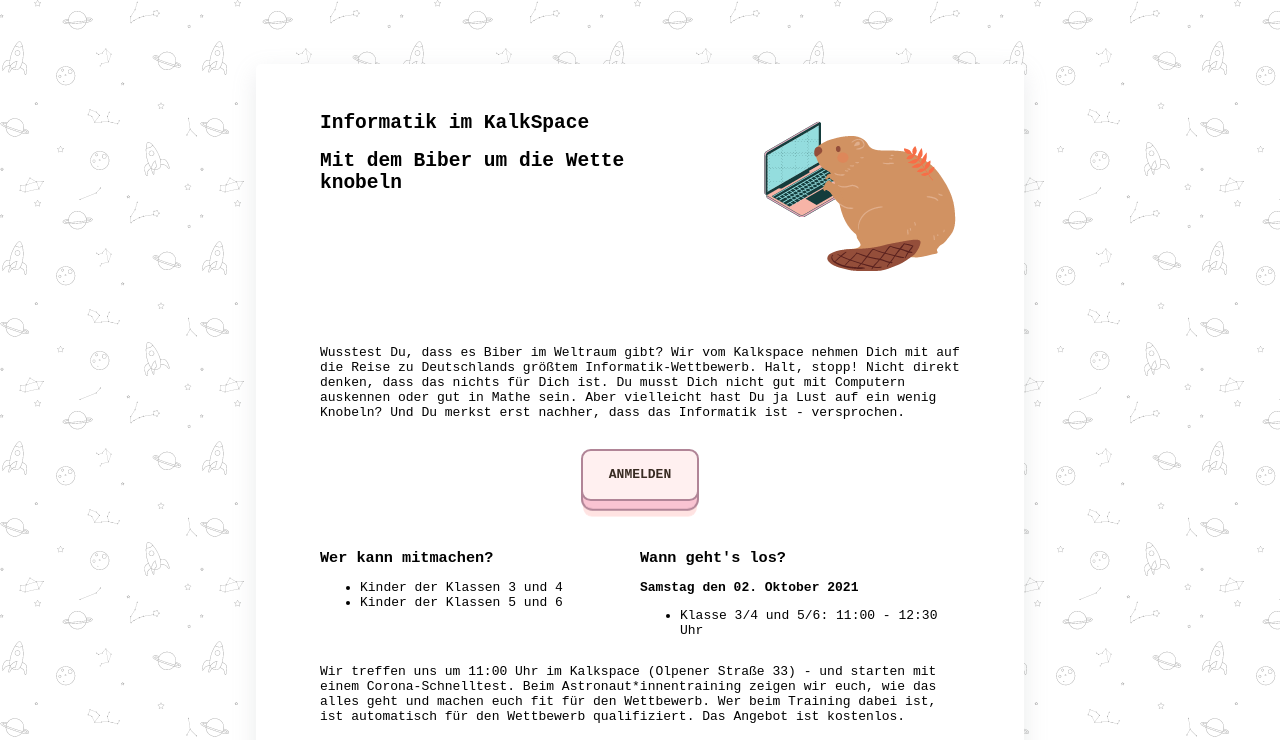
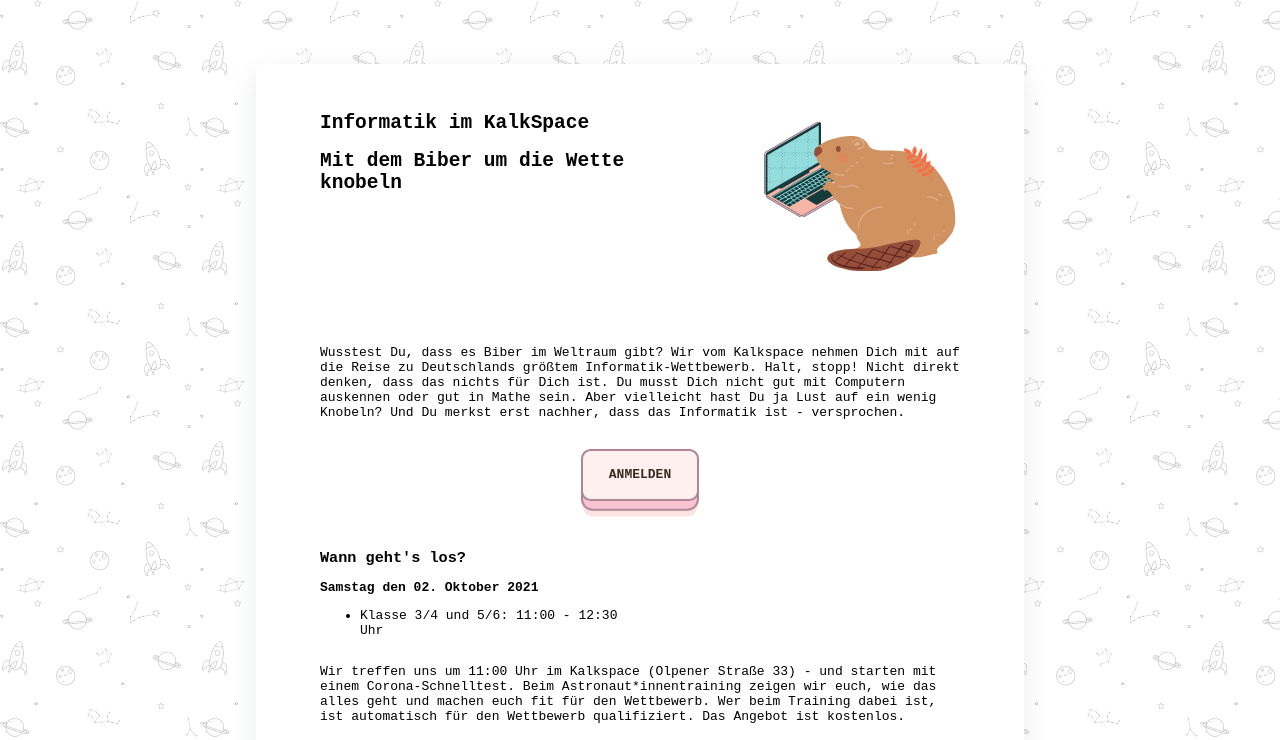
Before and after one commit to kalkspace/biber, a plain HTML site: page index.html in a window 1280 px wide. Shown: the top 740 px of the page. Drawn offline with Linux system fonts and the light colour scheme.

Commit message:
💬 Remove block

```diff
--- a/index.html
+++ b/index.html
@@ -36,13 +36,6 @@
       >
 
       <div class="info-wrapper">
-        <div class="info-item">
-      <h3>Wer kann mitmachen?</h3>
-      <ul>
-        <li>Kinder der Klassen 3 und 4</li>
-        <li>Kinder der Klassen 5 und 6</li>
-      </ul>
-    </div>
     <div class="info-item">
       <h3>Wann geht's los?</h3>
       <p>
```
